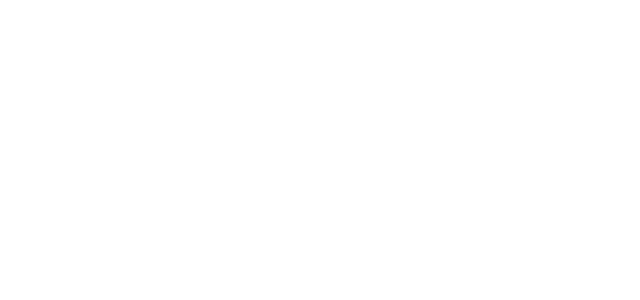
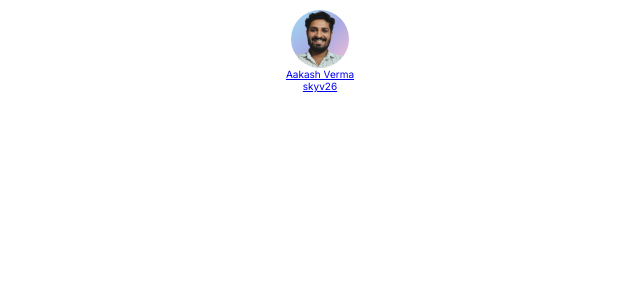
Before and after one commit to skyv26/linktree-profile, a React (Create React App) app: page / in a window 1280 px wide. Shown: the top 300 px of the page, without its empty margins (320-960 px from the left). Built offline with nearby package versions, Linux system fonts and the light colour scheme.

Commit message:
Add the `google-font` and `css-resetter`

```diff
--- a/src/App.js
+++ b/src/App.js
@@ -1,9 +1,10 @@
 import React from 'react';
+import ProfileSection from './components/ProfileSection/ProfileSection';
 
 const App = props => {
   return (
     <div>
-
+      <ProfileSection />
     </div>
   );
 };
--- a/src/components/ProfileSection/ProfileSection.module.css
+++ b/src/components/ProfileSection/ProfileSection.module.css
@@ -1,5 +1,6 @@
 .ProfileContainer {
   display: flex;
+  width: 100%;
   flex-direction: column;
   align-items: center;
   justify-content: center;
@@ -7,6 +8,7 @@
 
 .Picture {
   display: inline-block;
-  width: 8.8rem;
-  height: 8.8rem;
+  width: 5.8rem;
+  height: 5.8rem;
+  border-radius: 50%;
 }
--- a/src/index.css
+++ b/src/index.css
@@ -1,13 +1,21 @@
-body {
+@import url('https://fonts.googleapis.com/css2?family=Inter:wght@300;400;600&display=swap');
+
+*,
+*::after,
+*::before {
   margin: 0;
-  font-family: -apple-system, BlinkMacSystemFont, 'Segoe UI', 'Roboto', 'Oxygen',
-    'Ubuntu', 'Cantarell', 'Fira Sans', 'Droid Sans', 'Helvetica Neue',
-    sans-serif;
-  -webkit-font-smoothing: antialiased;
-  -moz-osx-font-smoothing: grayscale;
+  padding: 0;
+  box-sizing: border-box;
+  font-family: 'Inter', sans-serif;
 }
 
-code {
-  font-family: source-code-pro, Menlo, Monaco, Consolas, 'Courier New',
-    monospace;
+html {
+  font-size: 62.5%;
+  height: 100%;
 }
+
+body {
+  width: 100%;
+  padding: 1rem;
+  min-height: 100vh;
+}
```
